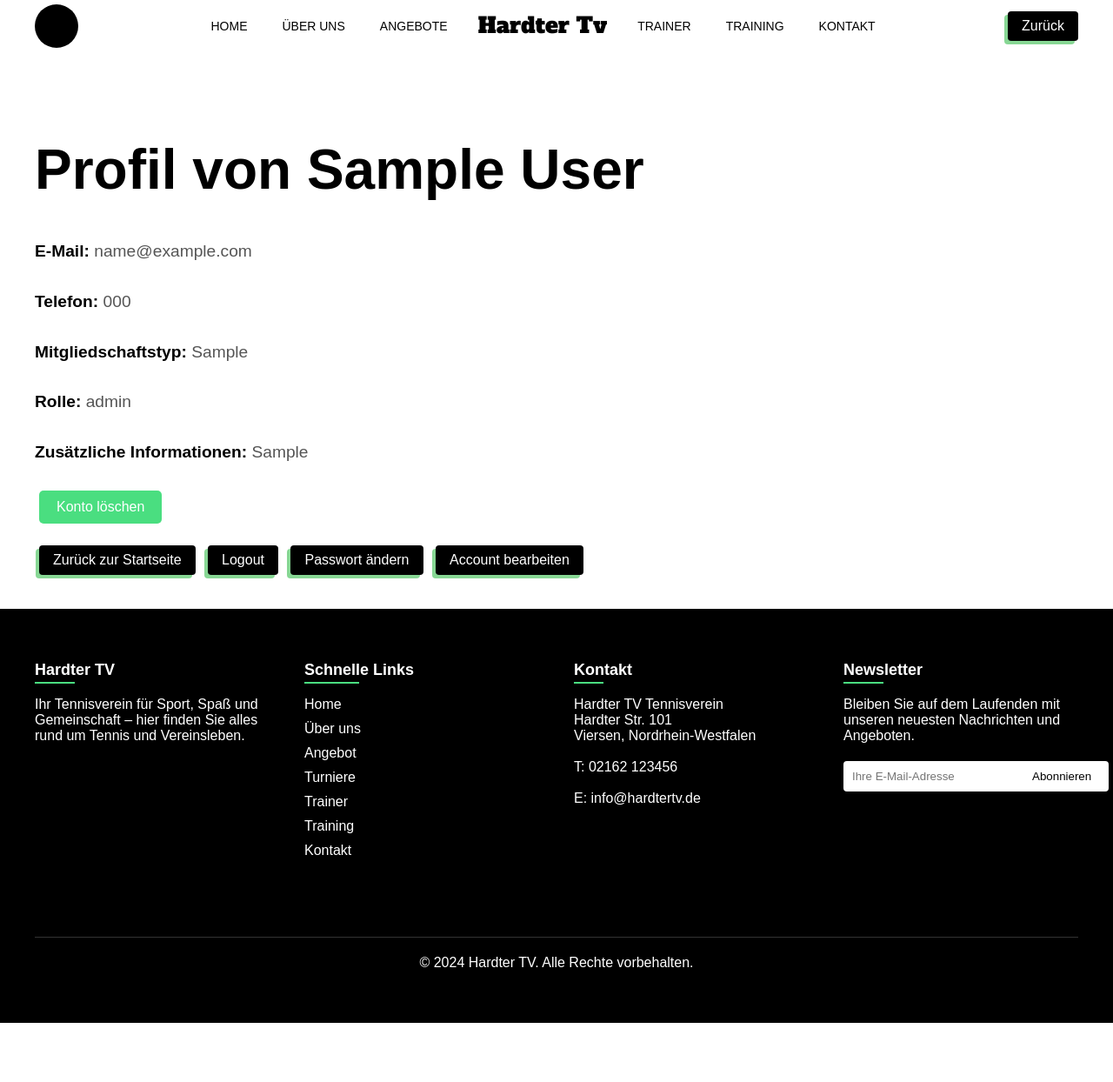
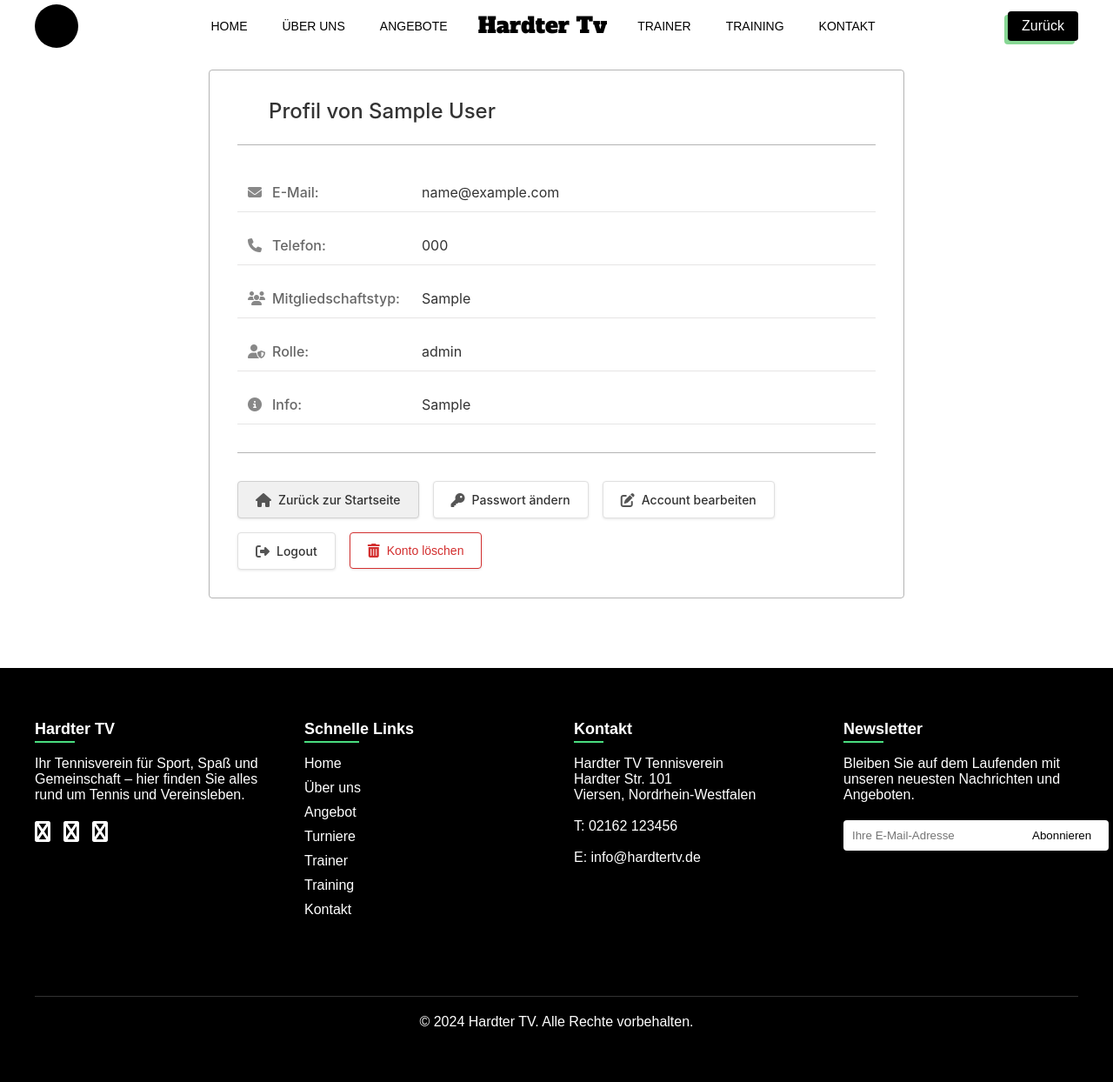
Before and after one commit to Myandr/tennis-website, a Flask app: page /dashboard in a window 1280 px wide. Shown: the whole page at 87% size. Before the commit the page ends 1176 px from the top, so only its background shows below. Run offline with Flask 3, Linux system fonts and the light colour scheme; the visitor is signed in with stand-in values (Sample User, id 1); tables that the repository leaves empty hold one stand-in row (values such as "Sample post"); some web fonts are replaced.

Commit message:
Update dashboard.html

```diff
--- a/templates/dashboard.html
+++ b/templates/dashboard.html
@@ -8,8 +8,167 @@
     <link rel="preconnect" href="https://fonts.googleapis.com">
     <link rel="preconnect" href="https://fonts.gstatic.com" crossorigin>
     <link href="https://fonts.googleapis.com/css2?family=Alfa+Slab+One&family=DM+Serif+Text:ital@0;1&family=Fugaz+One&display=swap" rel="stylesheet">
+    <link rel="stylesheet" href="https://cdnjs.cloudflare.com/ajax/libs/font-awesome/6.5.1/css/all.min.css">
+
 
     <title>Dashboard</title>
+    <style>
+
+        .container {
+            font-family: -apple-system, BlinkMacSystemFont, 'Segoe UI', Roboto, sans-serif;
+        }
+
+
+        .container {
+            max-width: 800px;
+            margin-top: 5rem;
+            margin: 5rem auto;
+            padding: 2rem;
+            background: white;
+            border: 1px solid #b4b4b4;
+            border-radius: 4px;
+        }
+
+        .profile-header {
+            border-bottom: 1px solid #b4b4b4;
+            padding-bottom: 1.5rem;
+            margin-bottom: 2rem;
+        }
+
+        .profile-header h1 {
+            color: #333;
+            font-size: 1.5rem;
+            font-weight: 500;
+            display: flex;
+            align-items: center;
+            gap: 0.75rem;
+        }
+
+        .info-group {
+            margin-bottom: 2rem;
+        }
+
+        .info-item {
+            display: flex;
+            align-items: center;
+            margin-bottom: 1rem;
+            padding: 0.75rem;
+            border-bottom: 1px solid #e6e5e5;
+        }
+
+        .info-label {
+            font-weight: 500;
+            min-width: 200px;
+            display: flex;
+            align-items: center;
+            gap: 0.75rem;
+            color: #666;
+        }
+
+        a {
+            text-decoration: none;
+        }
+
+        .info-label i {
+            color: #888;
+            width: 16px;
+        }
+
+        .info-value {
+            color: #333;
+        }
+
+        .button-group {
+            display: flex;
+            gap: 1rem;
+            flex-wrap: wrap;
+            margin-top: 2rem;
+            padding-top: 2rem;
+            border-top: 1px solid #b4b4b4;
+        }
+
+        .btn {
+            padding: 0.75rem 1.25rem;
+            border: 1px solid #e0e0e0;
+            border-radius: 4px;
+            cursor: pointer;
+            font-weight: 500;
+            font-size: 0.875rem;
+            display: flex;
+            align-items: center;
+            gap: 0.5rem;
+            transition: all 0.2s ease;
+            background: white;
+            color: #333;
+            box-shadow: 0 1px 3px rgba(0,0,0,0.1);
+        }
+
+        .btn:hover {
+            background: #f8f8f8;
+            border-color: #d0d0d0;
+            box-shadow: 0 2px 5px rgba(0,0,0,0.1);
+            transform: translateY(-1px);
+        }
+
+        .btn:active {
+            background: #f0f0f0;
+            box-shadow: 0 1px 2px rgba(0,0,0,0.1) inset;
+            transform: translateY(0);
+        }
+
+        .btn i {
+            font-size: 1rem;
+            color: #555;
+        }
+
+        .btn-primary {
+            background: #f0f0f0;
+            border-color: #d0d0d0;
+        }
+
+        .btn-primary:hover {
+            background: #e8e8e8;
+        }
+
+        .btn-danger {
+            color: #d32f2f;
+            border-color: #d32f2f;
+        }
+
+        .btn-danger:hover {
+            background: #fff5f5;
+            color: #b71c1c;
+            border-color: #b71c1c;
+        }
+
+        .btn-danger i {
+            color: #d32f2f;
+        }
+
+        @media (max-width: 600px) {
+            .container {
+                padding: 1rem;
+                border-radius: 0;
+                border-left: none;
+                border-right: none;
+            }
+
+            .info-item {
+                flex-direction: column;
+                align-items: flex-start;
+                gap: 0.5rem;
+            }
+
+            .button-group {
+                flex-direction: column;
+            }
+
+            .btn {
+                width: 100%;
+                justify-content: center;
+            }
+        }
+    </style>
 </head>
 <body>
     <div class="loader" id="loader">
@@ -58,29 +217,81 @@
             </ul>
         </div>
     </header>
-    <main class="content">
-        <section class="summary">
-            <h1 class="h1">Profil von {{ user.name }}</h1>
-            <p><strong>E-Mail:</strong> {{ user.email }}</p>
-            <p><strong>Telefon:</strong> {{ user.tele }}</p>
-            <p><strong>Mitgliedschaftstyp:</strong> {{ user.typ }}</p>
-            <p><strong>Rolle:</strong> {{ user.role }}</p>
-            <p><strong>Zusätzliche Informationen:</strong> {{ user.info }}</p><br><br>
-            <form action="{{ url_for('delete_account') }}" method="POST" onsubmit="return confirm('Bist du sicher, dass du dein Konto löschen möchtest? Diese Aktion kann nicht rückgängig gemacht werden.')">
-                <button type="submit" class="delete-button">Konto löschen</button>
-            </form>
 
 
-            <!-- Andere Buttons -->
-            <a href="/" class="button">Zurück zur Startseite</a>
-            <a class="button" href="{{ url_for('logout') }}">Logout</a>
-            <a class="btn button" href="{{ url_for('forgot_password') }}">Passwort ändern</a>
-            <a class="btn button" href="{{ url_for('edit_account') }}">Account bearbeiten</a>
+    <div class="container">
+        <div class="profile-header">
+            <h1><i class="fas fa-user-circle"></i>Profil von {{ user.name }}</h1>
+        </div>
 
-        </section>
+        <div class="info-group">
+            <div class="info-item">
+                <div class="info-label">
+                    <i class="fas fa-envelope"></i>
+                    E-Mail:
+                </div>
+                <div class="info-value">{{ user.email }}</div>
+            </div>
 
+            <div class="info-item">
+                <div class="info-label">
+                    <i class="fas fa-phone"></i>
+                    Telefon:
+                </div>
+                <div class="info-value">{{ user.tele }}</div>
+            </div>
 
-    </main>
+            <div class="info-item">
+                <div class="info-label">
+                    <i class="fas fa-users"></i>
+                    Mitgliedschaftstyp:
+                </div>
+                <div class="info-value">{{ user.typ }}</div>
+            </div>
+
+            <div class="info-item">
+                <div class="info-label">
+                    <i class="fas fa-user-shield"></i>
+                    Rolle:
+                </div>
+                <div class="info-value">{{ user.role }}</div>
+            </div>
+
+            <div class="info-item">
+                <div class="info-label">
+                    <i class="fas fa-info-circle"></i>
+                    Info:
+                </div>
+                <div class="info-value">{{ user.info }}</div>
+            </div>
+        </div>
+
+        <div class="button-group">
+            <a href="/" class="btn btn-primary">
+                <i class="fas fa-home"></i>
+                Zurück zur Startseite
+            </a>
+
+            <a href="{{ url_for('forgot_password') }}" class="btn" >
+                <i class="fas fa-key"></i>
+                Passwort ändern
+            </a>
+
+            <a href="{{ url_for('edit_account') }}" class="btn">
+                <i class="fas fa-edit"></i>
+                Account bearbeiten
+            </a>
+
+            <a href="{{ url_for('logout') }}" class="btn">
+                <i class="fas fa-sign-out-alt"></i>
+                Logout
+            </a>
+
+            <form action="{{ url_for('delete_account') }}" method="POST" onsubmit="return confirm('Bist du sicher, dass du dein Konto löschen möchtest? Diese Aktion kann nicht rückgängig gemacht werden.')">
+                <button type="submit" class="btn btn-danger"><i class="fas fa-trash-alt"></i>Konto löschen</button>
+            </form>
+        </div>
+    </div>
 
     <script>
 
```
